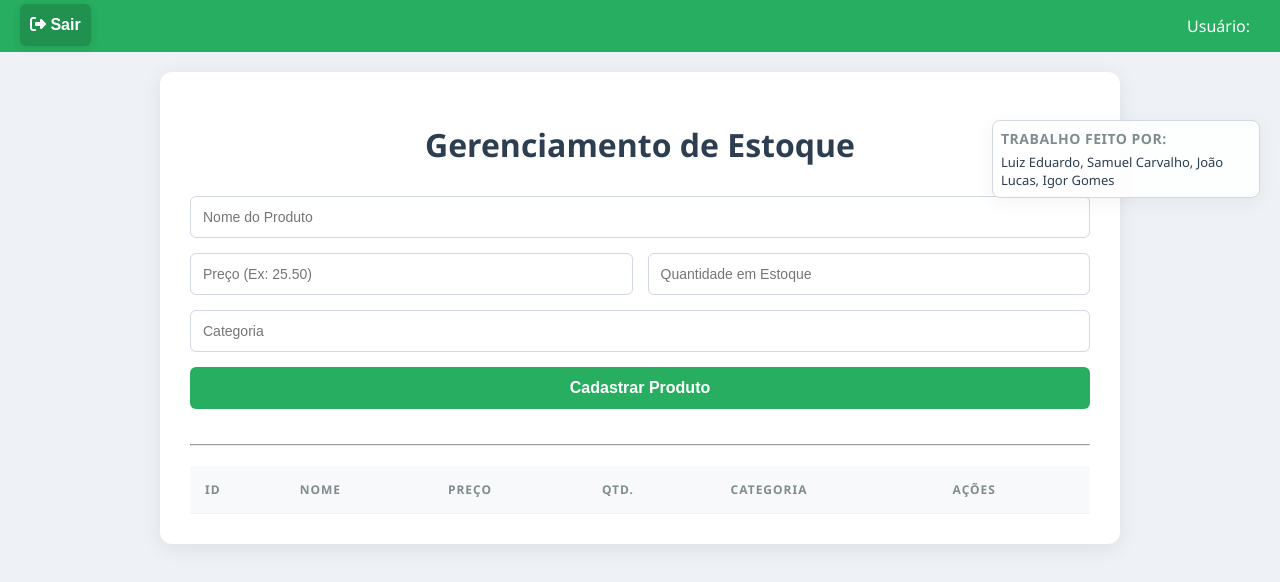
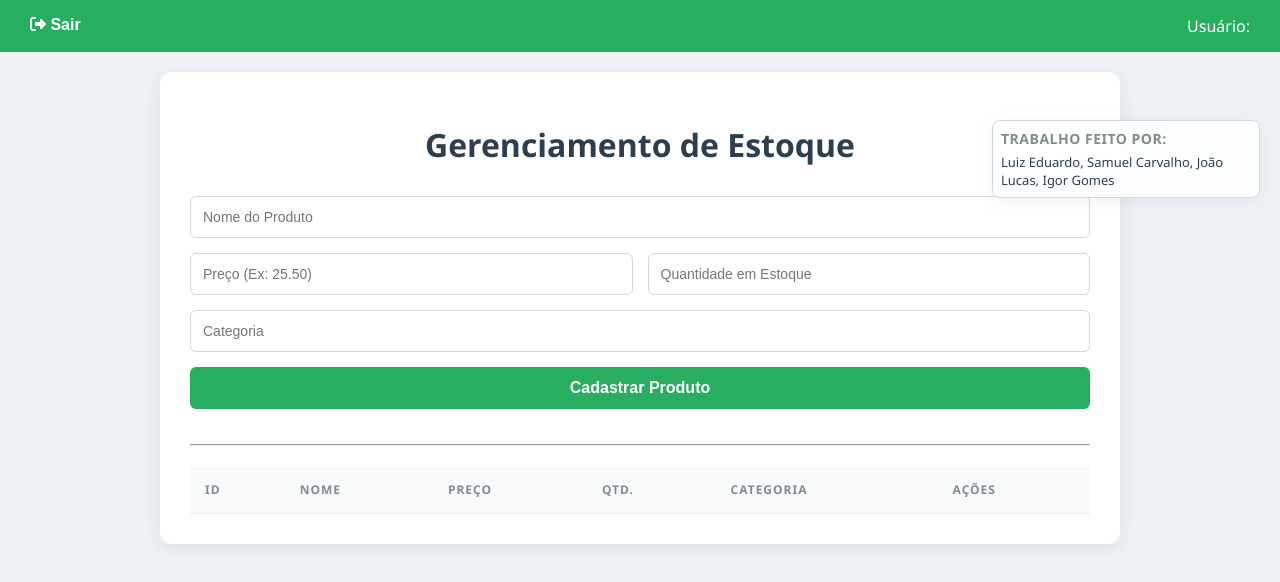
Before and after one commit to Luiz-Mendonca1/trab-Dev-Cliente-Servidor, a website: page public/adm.html in a window 1280 px wide. In both pictures the pointer is over the button "Sair". Drawn offline with nearby package versions, Linux system fonts and the light colour scheme; no server answers.

Commit message:
sair button fix

```diff
--- a/public/style.css
+++ b/public/style.css
@@ -212,8 +212,9 @@ tr:hover {
   padding: 10px;
 }
 
-.logout:hover{
-  background-color: #219150;
+button.logout:hover{
+  background-color: #27ae60;
+  box-shadow: 0 0;
 }
 
 #username-header {
```
